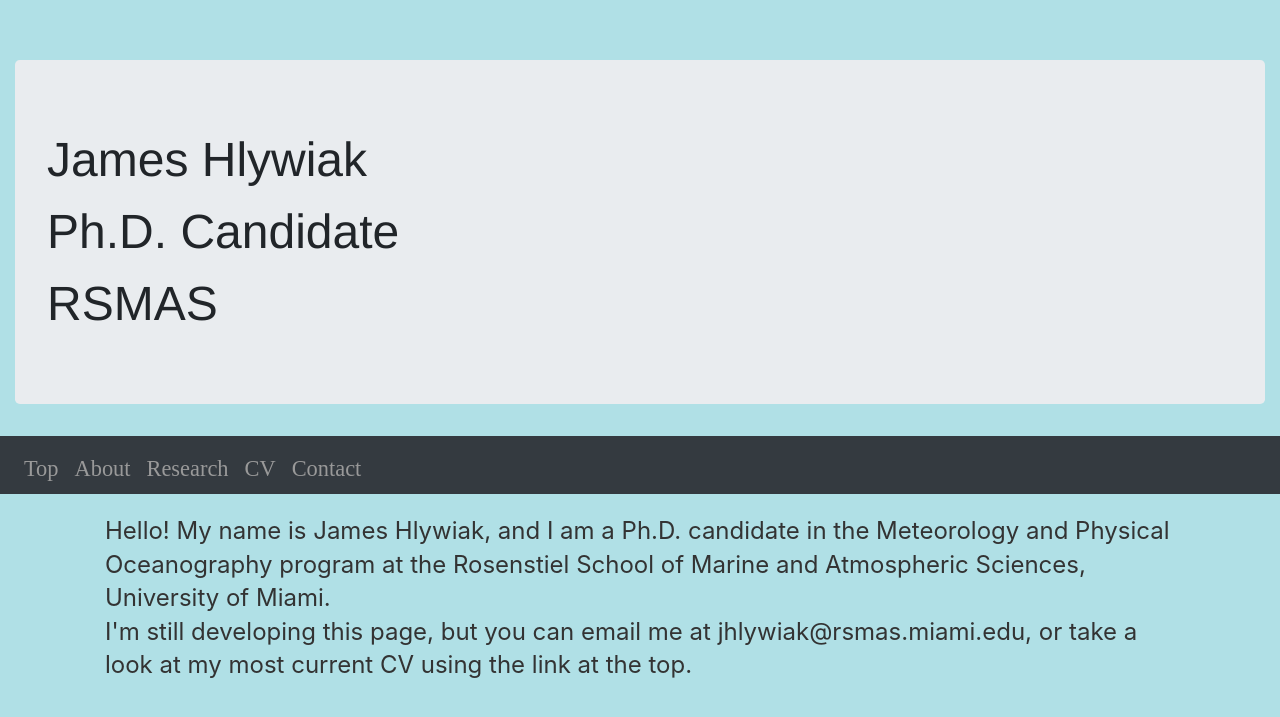
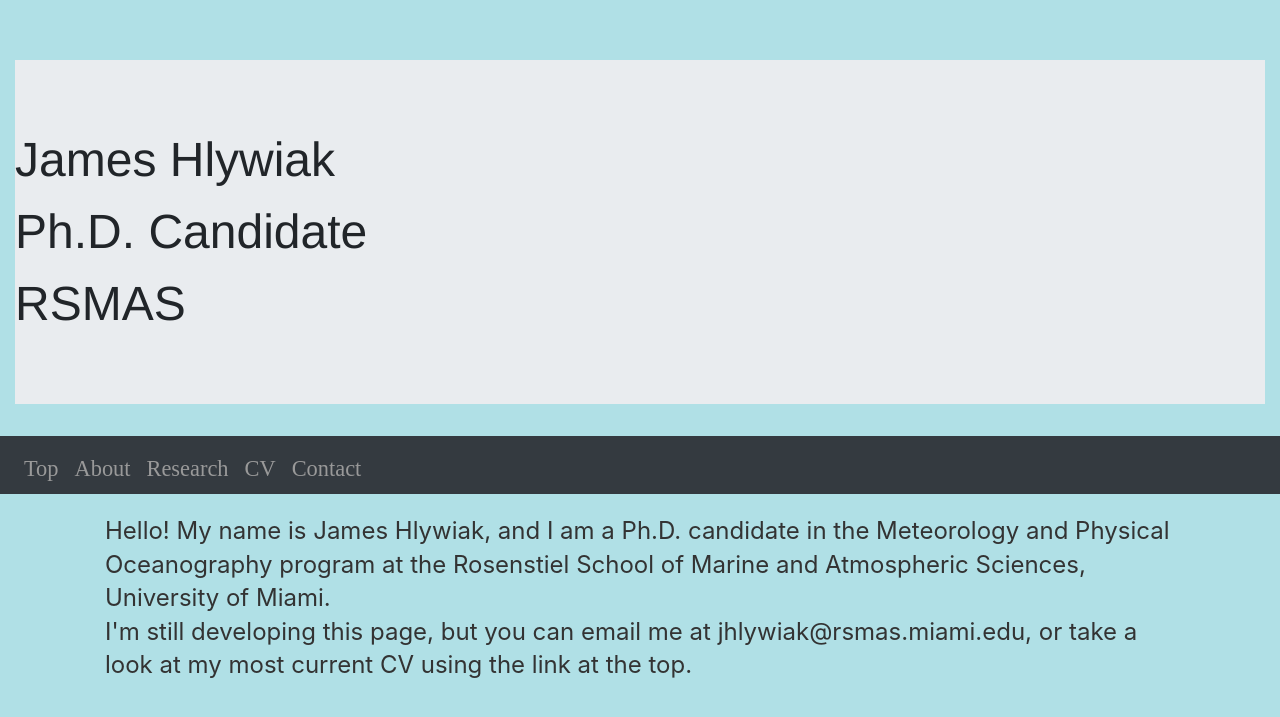
Before and after one commit to jameshlywiak/jameshlywiak.github.io, a Jekyll site: the page index.html, which Jekyll copies as it is, in a window 1280 px wide. Shown: the top 717 px of the page. Built offline with Jekyll 4.4.1, drawn with Linux system fonts in a browser that asks for light colours.

Commit message:
Update index.html

```diff
--- a/index.html
+++ b/index.html
@@ -13,7 +13,7 @@
 		</head>
 		<body>
 			<div class="container-fluid">
-			<div class="jumbotron">
+			<div class="jumbotron jumbotron-fluid">
                 		<h>James Hlywiak <br> Ph.D. Candidate <br> RSMAS</h>
                		</div><!-- /.jumbotron -->
 			</div>
```
